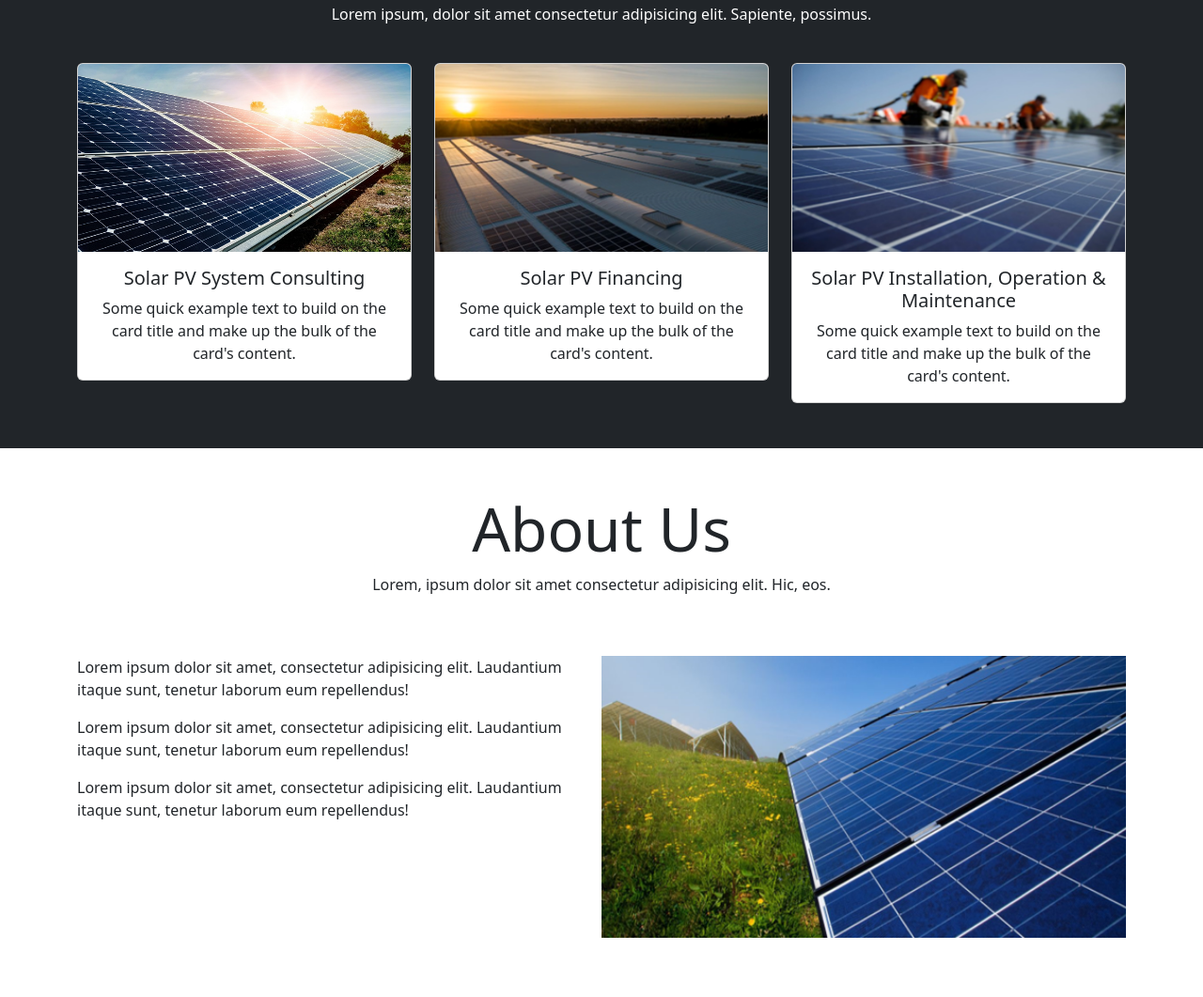
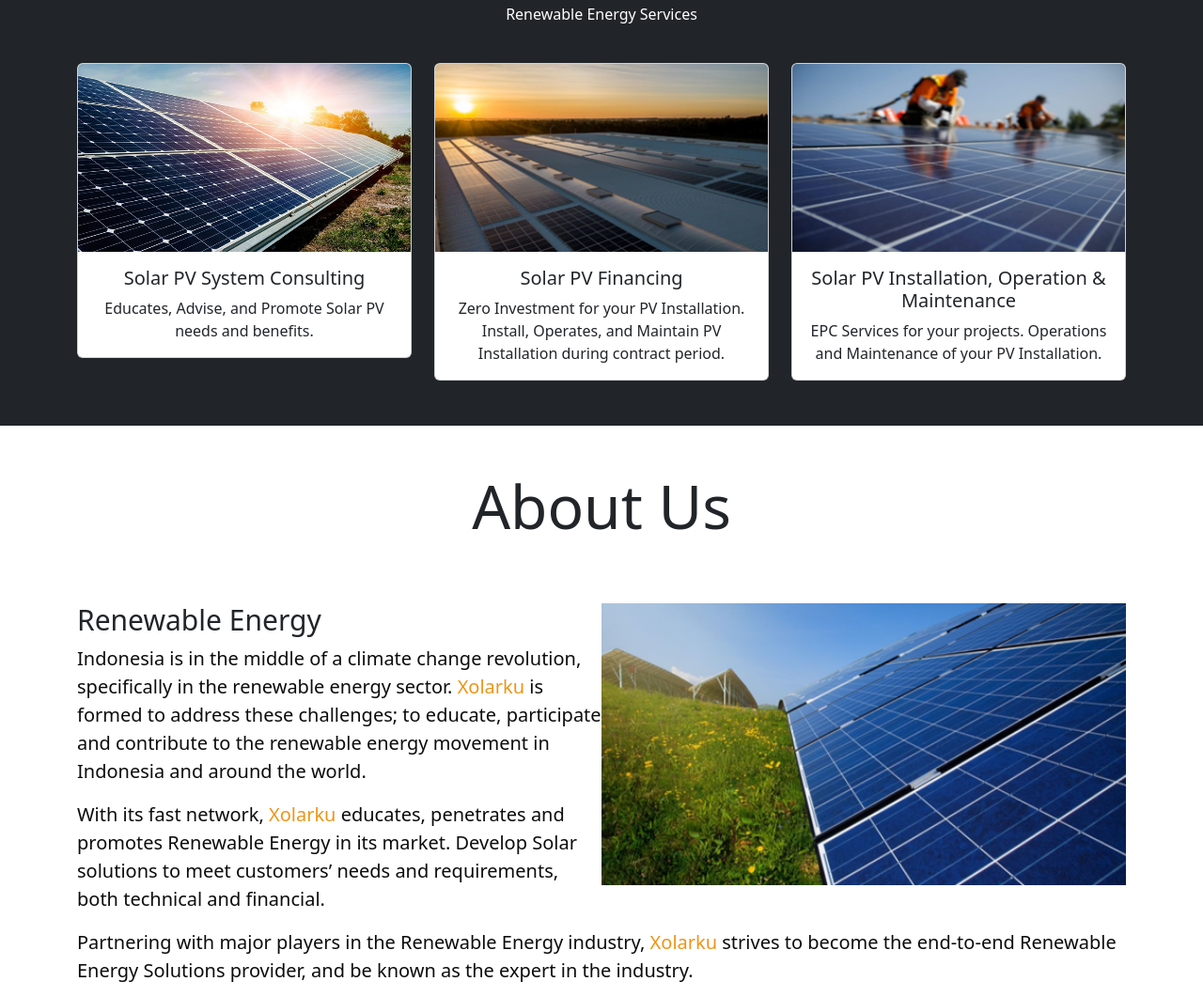
Before and after one commit to jazwar/Xolarku, a plain HTML site: page index.html in a window 1280 px wide. Shown: the part 769-1830 px from the top of the page at 94% size. Drawn offline with nearby package versions, Linux system fonts and the light colour scheme; a web font is replaced by a local one.

Commit message:
July 2023 update

```diff
--- a/index.html
+++ b/index.html
@@ -58,14 +58,14 @@
     <div class="container-fluid pt-5 pb-5 bg-dark">
       <div class="container text-center">
         <h2 class="display-3 solution-text" id="Solutions">Our Solutions</h2>
-        <p class="servicetext">Lorem ipsum, dolor sit amet consectetur adipisicing elit. Sapiente, possimus.</p>
+        <p class="servicetext">Renewable Energy Services</p>
         <div class="row pt-4 gx-4 gy-4">
           <div class="col-md-4">
             <div class="card">
               <img src="img/solar panel.png" class="card-img-top" width="200" height="200">
               <div class="card-body">
                 <h5 class="card-title">Solar PV System Consulting</h5>
-                <p class="card-text">Some quick example text to build on the card title and make up the bulk of the card's content.</p>
+                <p class="card-text">Educates, Advise, and Promote Solar PV needs and benefits.</p>
               </div>
             </div>
           </div>
@@ -74,7 +74,7 @@
               <img src="img/solar1.bmp" class="card-img-top" width="200" height="200">
               <div class="card-body">
                 <h5 class="card-title">Solar PV Financing</h5>
-                <p class="card-text">Some quick example text to build on the card title and make up the bulk of the card's content.</p>
+                <p class="card-text">Zero Investment for your PV Installation. Install, Operates, and Maintain PV Installation during contract period.</p>
               </div>
             </div>
           </div>
@@ -83,7 +83,7 @@
               <img src="img/solar2.bmp" class="card-img-top" width="200" height="200">
               <div class="card-body">
                 <h5 class="card-title">Solar PV Installation, Operation & Maintenance</h5>
-                <p class="card-text">Some quick example text to build on the card title and make up the bulk of the card's content.</p>
+                <p class="card-text">EPC Services for your projects. Operations and Maintenance of your PV Installation.</p>
               </div>
             </div>
           </div>
@@ -96,11 +96,17 @@
     <div class="container-fluid pt-5 pb-5">
       <div class="container">
         <h2 class="display-3 text-center" id="About">About Us</h2>
-        <p class="text-center">Lorem, ipsum dolor sit amet consectetur adipisicing elit. Hic, eos.</p>
+        <p class="text-center"></p>
         <div class="clearfix pt-5"><img src="img/solar3.bmp" class="col-md-6 float-md-end mb-3 crop-img" width="300" height="300">
-          <p>Lorem ipsum dolor sit amet, consectetur adipisicing elit. Laudantium itaque sunt, tenetur laborum eum repellendus!</p>
-          <p>Lorem ipsum dolor sit amet, consectetur adipisicing elit. Laudantium itaque sunt, tenetur laborum eum repellendus!</p>
-          <p>Lorem ipsum dolor sit amet, consectetur adipisicing elit. Laudantium itaque sunt, tenetur laborum eum repellendus!</p>
+          <h3 class="display-6 text">Renewable Energy</h3>
+            <p class="display-7 text">Indonesia is in the middle of a climate change revolution, specifically in the renewable energy sector. <span>Xolarku</span> is formed to address these challenges; to educate, participate and contribute to the renewable energy movement in Indonesia and around the world.</p>
+            <p class="display-7">With its fast network, <span>Xolarku</span> educates, penetrates and promotes Renewable Energy in its market. Develop Solar solutions to meet customers’ needs and requirements, both technical and financial.</p>
+            <p class="display-7">Partnering with major players in the Renewable Energy industry, <span>Xolarku</span> strives to become the end-to-end Renewable Energy Solutions provider, and be known as the expert in the industry.</p>
+        </div>
+        <div class="clearfix pt-5"><img src="img/digtrans.png" class="col-md-6 float-md-end mb-3 crop-img" width="300" height="300">
+          <h3 class="display-6 text">Digital Transformation</h3>
+          <p class="display-7">Digital Transformation of Commercial and Industrial Systems is another business line of <span>Xolarku</span>, as all aspects of business are now moving into digital format.</p>
+          <p class="display-7">Nowadays, businesses would not survive if they do not transform their business process into digital format. Partnering with Enerwise Solutions, Xolarku helps businesses with their digital transformation process and initiatives.</p>
         </div>
       </div>
     </div>
--- a/style.css
+++ b/style.css
@@ -43,6 +43,24 @@
 .banner .display-3 span {
     font-weight: 500;
 }
+
+.display-6 {
+    font-weight: 400;
+    font-size: 30px;
+    }
+
+.display-7 {
+    color: rgb(12, 12, 12);
+    font-weight: 300;
+    font-size: 20px;
+}
+
+.display-7 span {
+    color: #F09415;
+    font-weight: 500;
+}
+
+
 
 /*--Card--*/
 .solution-text {
```
Also changed, not shown: img/digtrans.png (added).
